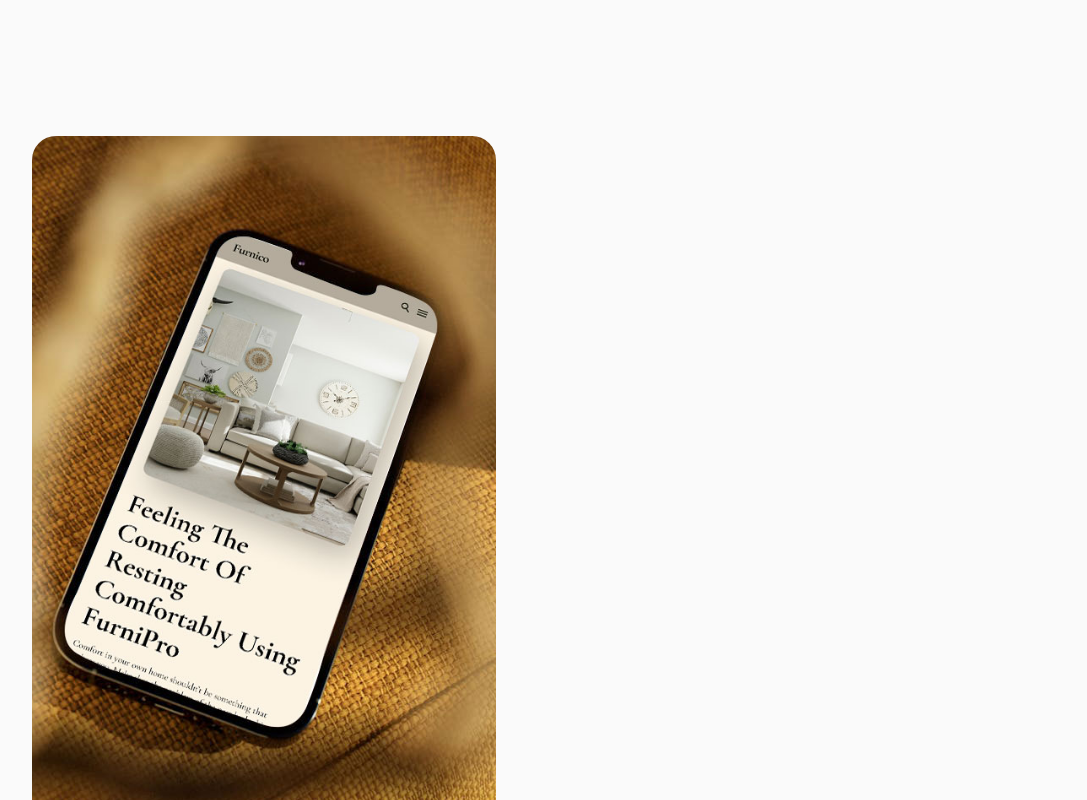
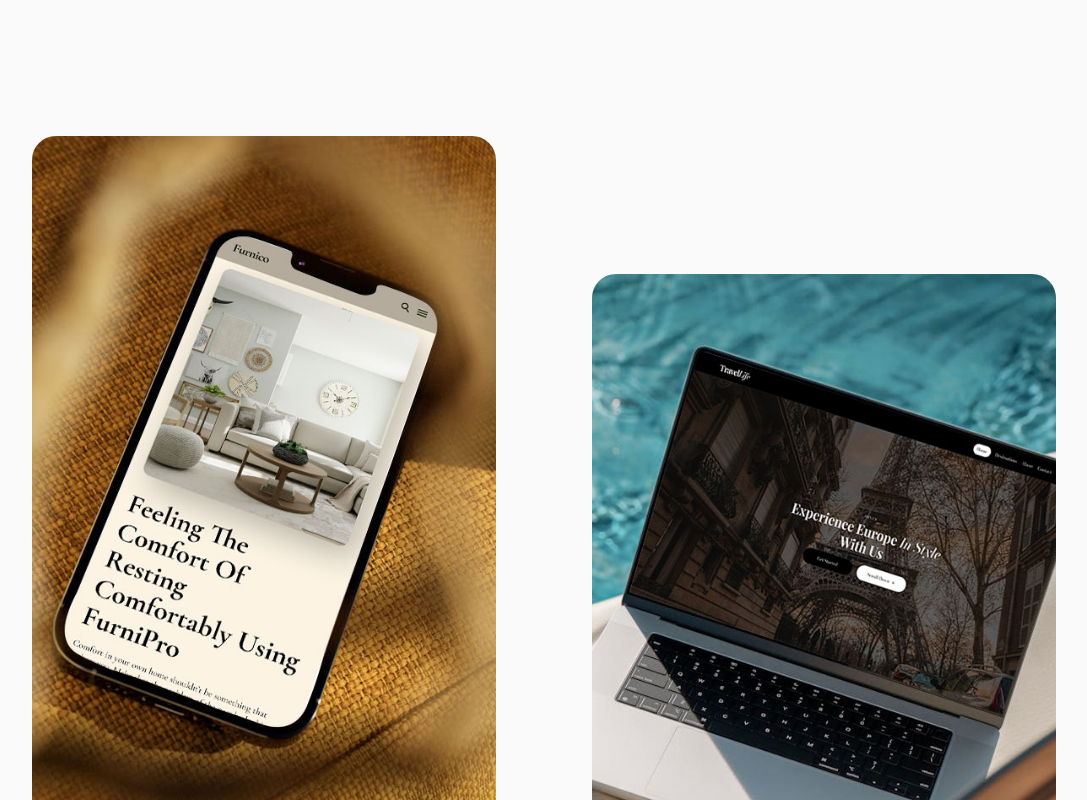
Before and after one commit to DarkoM996/nextjs-dev-portfolio, a Next.js app: page / in a window 1280 px wide. Shown: the part 440-1240 px from the top of the page, without its empty margins (96-1183 px from the left). Built offline with nearby package versions, Linux system fonts and the light colour scheme.

Commit message:
project 2 added plus other corrections

```diff
--- a/pages/components/ProjectSection.tsx
+++ b/pages/components/ProjectSection.tsx
@@ -21,7 +21,7 @@ const ProjectSection = () => {
               priority={true}
               src={picture1}
               alt="project image 1"
-              className="w-full h-full object-cover rounded-3xl hover:scale-90"
+              className="w-full h-full object-cover rounded-3xl hover:scale-90 duration-500 transition-transform"
             />
           </Link>
           <div className="flex flex-col justify-center items-center p-4 gap-2">
@@ -34,7 +34,19 @@ const ProjectSection = () => {
           </div>
         </div>
         {/* Project 2 */}
-        <div className="flex flex-col justify-center items-center gap-4"></div>
+        <div className="flex flex-col justify-center items-center gap-4">
+          <Link
+            href="/projects/travellife"
+            className="relative w-full h-[420px] md:h-[720px]"
+          >
+            <Image
+              priority={true}
+              src={picture2}
+              alt="project image 2"
+              className="w-full h-full object-cover rounded-3xl hover:scale-90 duration-500 transition-transform"
+            />
+          </Link>
+        </div>
       </div>
     </section>
   );
```
